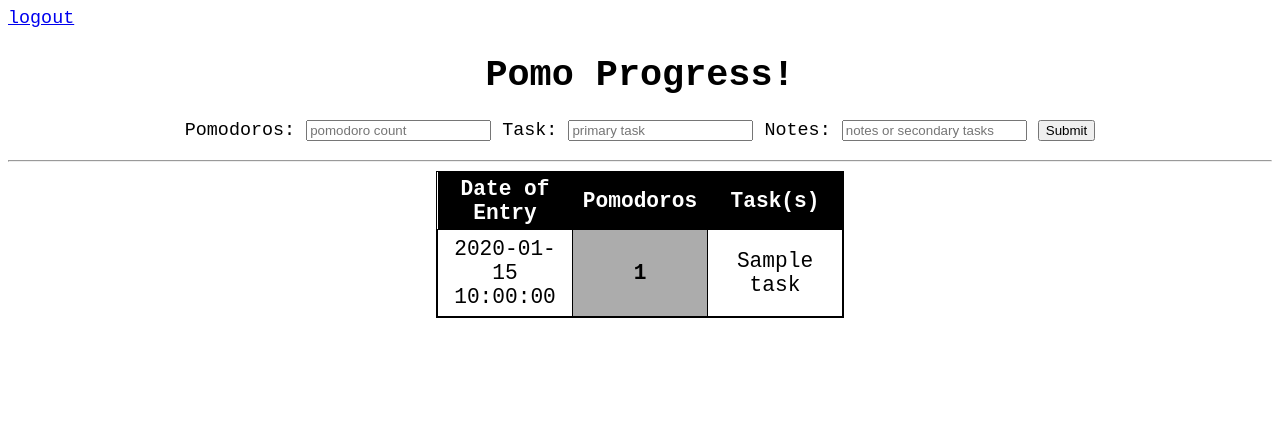
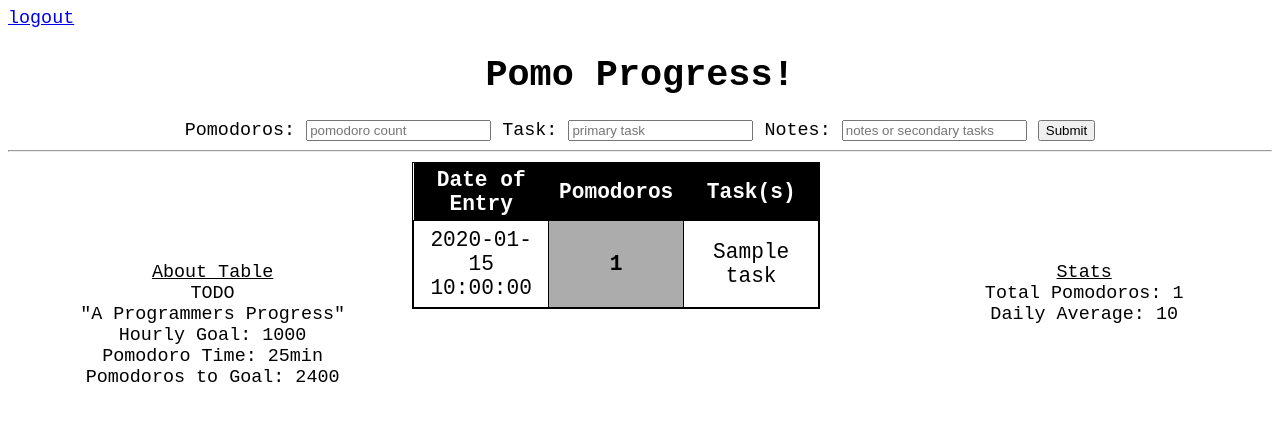
Before and after one commit to mwroberts3/pomodoro-progress, a Flask app: template templates/home.html in a window 1280 px wide. Shown: the top 421 px of the page. Run offline with Flask 2, Linux system fonts and the light colour scheme; the template is opened without the code that fills it: most values are stand-ins (such as "Sample title", 1, 10 or a date in 2020); some libraries are stand-ins or nearby versions.

Commit message:
added pomo_helpers.py for statistic function

```diff
--- a/app.py
+++ b/app.py
@@ -4,6 +4,7 @@ from tempfile import mkdtemp
 from cs50 import SQL
 from datetime import date, datetime, timedelta
 import csv
+from pomo_helpers import statistics
 
 app = Flask(__name__)
 
@@ -96,7 +97,7 @@ def home():
             previous_task = date_previous_data[0]['task']
             previous_notes = date_previous_data[0]['notes']
 
-            db.execute("UPDATE daily_history SET tomato_count=:tomato_count, task=:task, notes=:notes WHERE date=:date", tomato_count = previous_tomato_count + int(request.form.get("tomatoes")), task = previous_task + ", " +request.form.get("task"), notes = previous_notes + "| " +request.form.get("notes"), date=current_date)
+            db.execute("UPDATE daily_history SET tomato_count=:tomato_count, task=:task, notes=:notes WHERE table_id=:table_id AND date=:date", tomato_count = previous_tomato_count + int(request.form.get("tomatoes")), task = previous_task + ", " +request.form.get("task"), notes = previous_notes + "| " +request.form.get("notes"), table_id=session['table_id'], date=current_date)
 
             return redirect('/home')
         else:
@@ -157,8 +158,13 @@ def home():
                 for day in week:
                     full_chart.append(day)
 
-        return render_template('home.html', full_chart = full_chart, week_count = week_count, tomato_total = tomato_total, day_count = day_count)
-    # DEBUG-CODE return render_template("test.html", user_data = user_data, session_id = session['table_id'])
+            # send user_data to statistics function in stat_helpers to generate stats
+            stats = statistics(user_data)
+
+            # DEBUG-CODE return render_template("test.html", stats=stats)
+
+        return render_template('home.html', full_chart = full_chart, week_count = week_count, tomato_total = tomato_total, day_count = day_count, stats=stats)
+
 
 @app.route('/firstentry', methods=["GET","POST"])
 def firstentry():
--- a/static/global.css
+++ b/static/global.css
@@ -1,6 +1,38 @@
 body {
     font-family: 'Courier New', Courier, monospace;
     font-size: 1.15em;
+}
+
+
+/* Set additional styling options for the columns */
+.column {
+float: left;
+}
+
+/* Set width length for the left, right and middle columns */
+.left {
+width: 30%;
+margin-top: 100px;
+margin-left: 15px;
+margin-right: 10px;
+padding: 0px;
+}
+
+.middle {
+width: 40%;
+}
+
+.right {
+width: 20%;
+margin-top: 100px;
+margin-left: 40px;
+padding: 0px;
+}
+
+.row:after {
+content: "";
+display: table;
+clear: both;
 }
 
 table {
--- /dev/null
+++ b/templates/base.html
@@ -0,0 +1,16 @@
+<!doctype html>
+<html lang="en">
+
+<head>
+  <!-- Required meta tags -->
+  <meta charset="utf-8">
+  <meta name="viewport" content="width=device-width, initial-scale=1, shrink-to-fit=no">
+
+  <link rel="stylesheet" type="text/css" href="static/global.css">
+
+  <title>{% block title %}{% endblock %}</title>
+</head>
+<body>
+    {% block main%}{% endblock %}
+</body>
+</html>
--- a/templates/home.html
+++ b/templates/home.html
@@ -1,9 +1,12 @@
-<link rel="stylesheet" type="text/css" href="static/global.css">
+{% extends 'base.html' %}
+
+{% block title %}Pomo Progress{% endblock %}
+
+{% block main %}
 
 <a href="/">logout</a>
 <center><h1>Pomo Progress!</h1></center>
 
-<body>
 <center>
     <form action="/home" method="post">
         Pomodoros:
@@ -14,7 +17,25 @@
         <input name="notes" placeholder="notes or secondary tasks" type="text">
         <input type="submit">
     </form>
+</center>
     <hr>
+<div class="row">
+    <div class="column left">
+            <center>
+            <u>About Table</u>
+            <br>
+            TODO
+            <br>
+            "A Programmers Progress"
+            <br>
+            Hourly Goal: 1000
+            <br>
+            Pomodoro Time: 25min
+            <br>
+            Pomodoros to Goal: 2400
+            </center>
+    </div>
+    <div class="column middle">
         <table id="pomodoro_data" style="display: inline-block;">
             <th>Date of Entry</th>
             <th>Pomodoros</th>
@@ -49,5 +70,14 @@
                 </tr>
             {% endfor %}
         </table>
+    </div>
+    <div class="column right">
+        <center><u>Stats</u>
+        <br>
+    Total Pomodoros: {{ stats['total_tomatoes'] }}
+    <br>
+    Daily Average: {{ stats['daily_average']}}
     </center>
-</body>
+    </div>
+<div>
+{% endblock %}
--- /dev/null
+++ b/templates/test.html
@@ -0,0 +1 @@
+{{ stats }}
```
Also changed, not shown: pomo_helpers.py (added, +12 -0 lines), templates/firstentry.html (+6 -1 lines), templates/howtouse.html (+7 -1 lines), templates/load.html (+6 -1 lines). Lines whose indentation alone changed are shown as unchanged.
